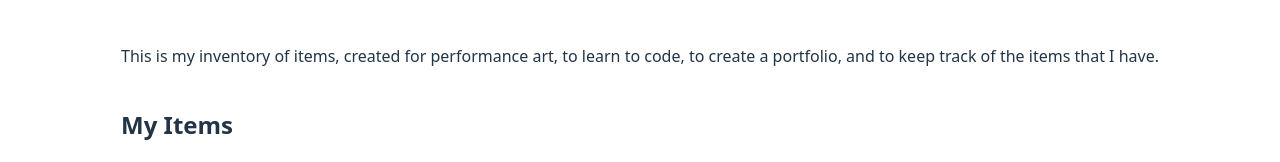
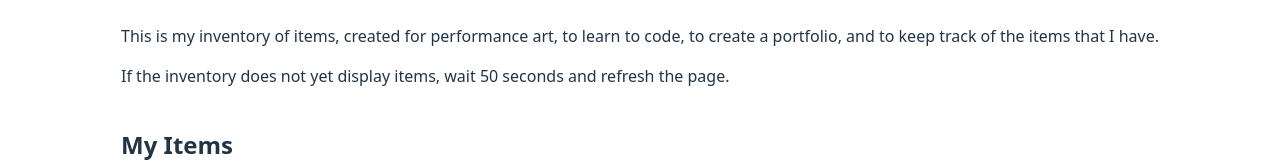
Before and after one commit to braedeigh/inventory-app, a React (Vite) app in the folder frontend/: page / in a window 1280 px wide. Shown: the part 332-494 px from the top of the page. Built offline with nearby package versions, Linux system fonts and the light colour scheme; no server answers.

Commit message:
fix description

```diff
--- a/frontend/src/Home.jsx
+++ b/frontend/src/Home.jsx
@@ -186,6 +186,7 @@ const handleSave = async () => {
       {!token && (
         <div style={{marginBottom: '20px'}}>
           <p>This is my inventory of items, created for performance art, to learn to code, to create a portfolio, and to keep track of the items that I have.</p>
+          <p>If the inventory does not yet display items, wait 50 seconds and refresh the page.</p>
         </div>
       )}
 
```
